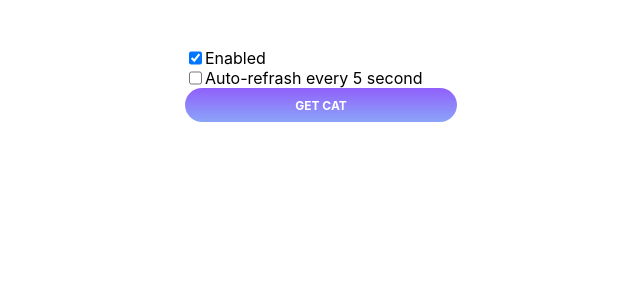
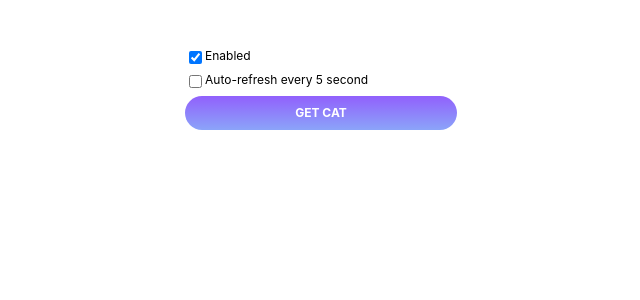
Before and after one commit to Malluma/get_cat, a React (Create React App) app: page / in a window 1280 px wide. Shown: the top 300 px of the page, without its empty margins (85-725 px from the left). Built offline with nearby package versions, Linux system fonts and the light colour scheme.

Commit message:
checkboxes logic added

```diff
--- a/src/components/App/App.js
+++ b/src/components/App/App.js
@@ -1,55 +1,81 @@
 import { useDispatch, useSelector } from "react-redux";
-import { loadCat, toggleEnabled, toggleAutoRefrash } from "../../store/reducers/CatSlice";
-import { AppWrapper, CatCardWrapper, GetCatBtnWrapper } from "./styles.js";
+import {
+  loadCat,
+  toggleEnabled,
+  toggleAutoRefresh,
+} from "../../store/reducers/CatSlice";
+import {
+  AppWrapper,
+  CatCardWrapper,
+  CheckboxWrapper,
+  GetCatBtnWrapper,
+} from "./styles.js";
 import CatCard from "../CatCard/CatCard";
 import Button from "../Button/Button";
 import Checkbox from "../Checkbox/Checkbox";
-import { useEffect } from "react";
+import { useEffect, useRef, useCallback } from "react";
 
 function App() {
-
   const dispatch = useDispatch();
   const catImage = useSelector((state) => state.cat.catImage);
   const enabled = useSelector((state) => state.cat.enabled);
-  const autoRefrash = useSelector((state) => state.cat.autoRefrash);
-  let timerId = '';
+  const autoRefresh = useSelector((state) => state.cat.autoRefresh);
+  const timerId = useRef();
 
   function handleBtnGetCatClick(event) {
     changeCat();
   }
 
-  function changeCat(){
-    fetch(`https://api.thecatapi.com/v1/images/search`)
-    .then((response) => response.json())
-    .then((json) => dispatch(loadCat(json)))
-    .catch((error) => console.error("Can't load a cat", error));
+  function handleEnabledChange() {
+    dispatch(toggleEnabled());
   }
 
-  function handleEnabledChange(){
-    dispatch(toggleEnabled())
+  function handleAutoRefreshChange() {
+    dispatch(toggleAutoRefresh());
   }
 
-  function handleAutoRefrashChange(){
-    dispatch(toggleAutoRefrash())
-  }
+  const changeCat = useCallback(() => {
+    fetch(`https://api.thecatapi.com/v1/images/search`)
+      .then((response) => response.json())
+      .then((json) => dispatch(loadCat(json)))
+      .catch((error) => console.error("Can't load a cat", error));
+  }, [dispatch]);
 
   useEffect(() => {
-    if (autoRefrash){
-      timerId = setInterval(changeCat, 1000);
-    }else{
-      console.log('clearInterval')
-      console.log(timerId)
-      clearInterval(timerId);
+    if (autoRefresh) {
+      timerId.current = setInterval(changeCat, 1000);
+    } else {
+      clearInterval(timerId.current);
     }
 
-  }, [autoRefrash]);
+    return () => {
+      clearInterval(timerId.current);
+    };
+  }, [autoRefresh, changeCat]);
+
+  const disabled = enabled ? "" : "disabled";
 
   return (
     <AppWrapper>
-      <Checkbox name='Enabled' checked={enabled} onChange={handleEnabledChange}></Checkbox>
-      <Checkbox name='Auto-refrash every 5 second' checked={autoRefrash} onChange={handleAutoRefrashChange}></Checkbox>
+      <CheckboxWrapper>
+        <Checkbox
+          name="Enabled"
+          checked={enabled}
+          onChange={handleEnabledChange}
+        ></Checkbox>
+      </CheckboxWrapper>
+      <CheckboxWrapper>
+        <Checkbox
+          name="Auto-refresh every 5 second"
+          checked={autoRefresh}
+          onChange={handleAutoRefreshChange}
+          disabled={disabled}
+        ></Checkbox>
+      </CheckboxWrapper>
       <GetCatBtnWrapper>
-        <Button onClick={(e) => handleBtnGetCatClick(e)}>Get cat</Button>
+        <Button onClick={(e) => handleBtnGetCatClick(e)} disabled={disabled}>
+          Get cat
+        </Button>
       </GetCatBtnWrapper>
       <CatCardWrapper>
         <CatCard imageURL={catImage}></CatCard>
--- a/src/components/App/styles.js
+++ b/src/components/App/styles.js
@@ -16,3 +16,7 @@ export const GetCatBtnWrapper = styled.div`
 export const CatCardWrapper = styled.div`
   width: 17rem;
 `;
+
+export const CheckboxWrapper = styled.div`
+  margin-bottom: 0.3rem;
+`;
--- a/src/components/Button/Button.js
+++ b/src/components/Button/Button.js
@@ -3,10 +3,10 @@ import { Button as StyledButton } from "./styles.js";
 
 function Button(props) {
 
-  const { type = 'button', onClick, children } = props;
+  const { type = 'button', onClick, children, disabled='' } = props;
 
   return (
-    <StyledButton type={type} onClick={onClick}>{children}</StyledButton>
+    <StyledButton type={type} onClick={onClick} disabled={disabled}>{children}</StyledButton>
   );
 }
 
--- a/src/components/Button/styles.js
+++ b/src/components/Button/styles.js
@@ -20,12 +20,18 @@ export const Button = styled.button`
   color: ${backgroundMain};
 
   padding: 0.8em;
-  &:hover {
+  &:hover, &:focus {
     color: ${backgroundMain};
     background: ${primaryGradientDark};
     outline: none;
+    cursor: pointer;
   }
   &:focus {
     outline: none;
   }
+  &:disabled{
+    background: ${primaryGradient};
+    opacity: 0.5;
+    cursor: unset;
+  }
 `;
--- a/src/components/Checkbox/Checkbox.js
+++ b/src/components/Checkbox/Checkbox.js
@@ -1,12 +1,16 @@
 import { Checkbox as StyledCheckbox, Label, Wrapper } from "./styles.js";
 
 function Checkbox(props) {
-
-  const {name, checked, onChange} = props;
+  const { name, checked, onChange, disabled = "" } = props;
 
   return (
     <Wrapper>
-       <StyledCheckbox type='checkbox' checked={checked} onChange={onChange}/>
+      <StyledCheckbox
+        type="checkbox"
+        checked={checked}
+        onChange={onChange}
+        disabled={disabled}
+      />
       <Label>{name}</Label>
     </Wrapper>
   );
--- a/src/components/Checkbox/styles.js
+++ b/src/components/Checkbox/styles.js
@@ -10,6 +10,7 @@ export const Checkbox = styled.input`
 `;
 
 export const Label = styled.div`
+  font-size: 12px;
   color: ${fontColorMain};
 `;
 
--- a/src/store/reducers/CatSlice.js
+++ b/src/store/reducers/CatSlice.js
@@ -1,6 +1,6 @@
 import { createSlice } from '@reduxjs/toolkit';
 
-const initialState = {catImage: '', enabled: true, autoRefrash: false};
+const initialState = {catImage: '', enabled: true, autoRefresh: false};
 
 const catSlice = createSlice(
   {name: 'catData',
@@ -12,12 +12,15 @@ const catSlice = createSlice(
     },
     toggleEnabled(state, action){
       state.enabled = !state.enabled;
+      if (!state.enabled && state.autoRefresh) {
+        state.autoRefresh = false;
+      }
     },
-    toggleAutoRefrash(state, action){
-      state.autoRefrash = !state.autoRefrash;
+    toggleAutoRefresh(state, action){
+      state.autoRefresh = !state.autoRefresh;
     },
   }
   })
 
-export const {loadCat, toggleEnabled, toggleAutoRefrash} = catSlice.actions;
+export const {loadCat, toggleEnabled, toggleAutoRefresh} = catSlice.actions;
 export default catSlice.reducer;
```
